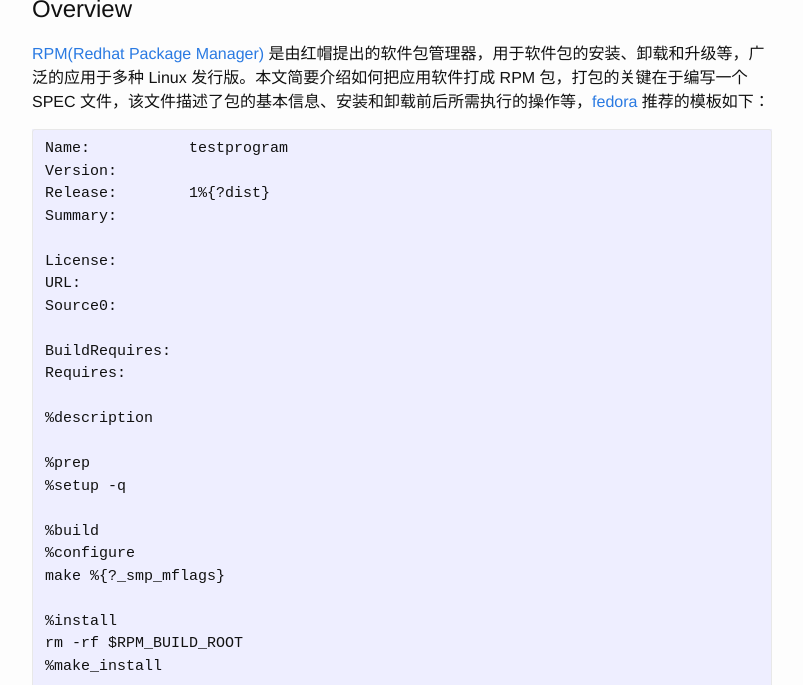
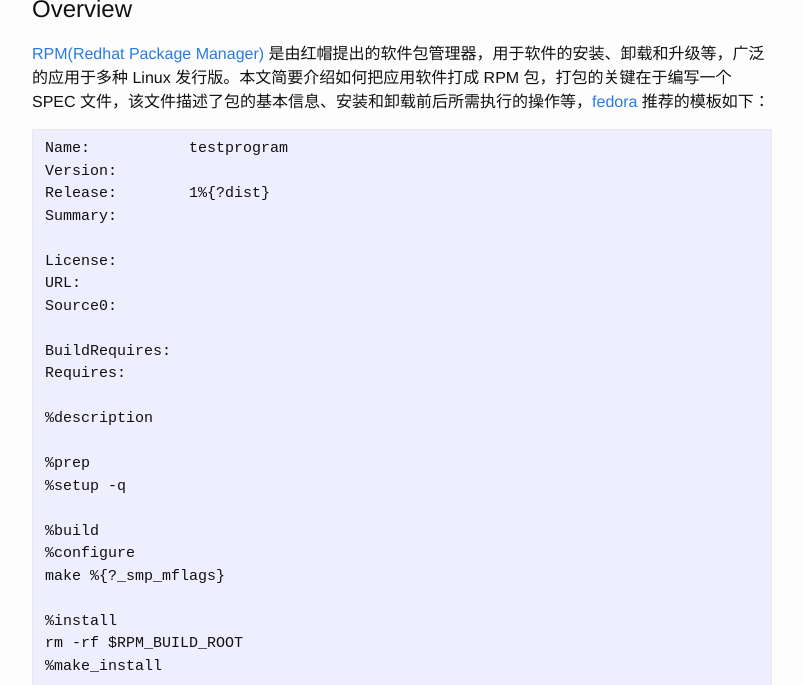
Before and after one commit to DeliangFan/deliangfan.github.io, a Jekyll site: the page built from _posts/2014-08-27-Build-rpm.markdown, in a window 1280 px wide and 900 px high, scrolled down 309 px, cut to the strip 215-900 px from the top of the window. Shown: the whole strip, without its empty margins (238-1041 px from the left). Built offline with Jekyll 4.4.1, drawn with Linux system fonts in a browser that asks for light colours; comment, search, counter and statistics services are not loaded.

Commit message:
update files

```diff
--- a/_posts/2014-08-27-Build-rpm.markdown
+++ b/_posts/2014-08-27-Build-rpm.markdown
@@ -4,12 +4,12 @@
 categories: DevOps
 ---
 
-&nbsp;&nbsp;&nbsp;&nbsp;&nbsp;&nbsp;&nbsp;&nbsp;&nbsp;&nbsp;&nbsp;&nbsp;&nbsp;&nbsp;&nbsp;&nbsp;&nbsp;&nbsp;&nbsp;&nbsp;&nbsp;&nbsp;&nbsp;&nbsp;&nbsp;&nbsp;&nbsp;&nbsp;&nbsp;&nbsp;&nbsp;&nbsp;&nbsp;&nbsp;&nbsp;&nbsp;&nbsp;&nbsp;&nbsp;&nbsp;&nbsp;&nbsp;&nbsp;&nbsp;![RPM](http://7xp2eu.com1.z0.glb.clouddn.com/yum%20package_0.png?imageView2/1/w/200/q/100)
+&nbsp;&nbsp;&nbsp;&nbsp;&nbsp;&nbsp;&nbsp;&nbsp;&nbsp;&nbsp;&nbsp;&nbsp;&nbsp;&nbsp;&nbsp;&nbsp;&nbsp;&nbsp;&nbsp;&nbsp;&nbsp;&nbsp;&nbsp;&nbsp;&nbsp;&nbsp;&nbsp;&nbsp;&nbsp;&nbsp;&nbsp;&nbsp;&nbsp;&nbsp;&nbsp;&nbsp;&nbsp;&nbsp;&nbsp;&nbsp;&nbsp;&nbsp;&nbsp;&nbsp;&nbsp;&nbsp;&nbsp;&nbsp;![RPM](http://7xp2eu.com1.z0.glb.clouddn.com/yum%20package_0.png?imageView2/1/w/200/h/166/q/100)
 
 
 # Overview
 
-[RPM(Redhat Package Manager)](https://en.wikipedia.org/wiki/RPM_Package_Manager) 是由红帽提出的软件包管理器，用于软件包的安装、卸载和升级等，广泛的应用于多种 Linux 发行版。本文简要介绍如何把应用软件打成 RPM 包，打包的关键在于编写一个 SPEC 文件，该文件描述了包的基本信息、安装和卸载前后所需执行的操作等，[fedora](https://fedoraproject.org/wiki/How_to_create_an_RPM_package) 推荐的模板如下：
+[RPM(Redhat Package Manager)](https://en.wikipedia.org/wiki/RPM_Package_Manager) 是由红帽提出的软件包管理器，用于软件的安装、卸载和升级等，广泛的应用于多种 Linux 发行版。本文简要介绍如何把应用软件打成 RPM 包，打包的关键在于编写一个 SPEC 文件，该文件描述了包的基本信息、安装和卸载前后所需执行的操作等，[fedora](https://fedoraproject.org/wiki/How_to_create_an_RPM_package) 推荐的模板如下：
 
 ~~~
 Name:           testprogram
```
